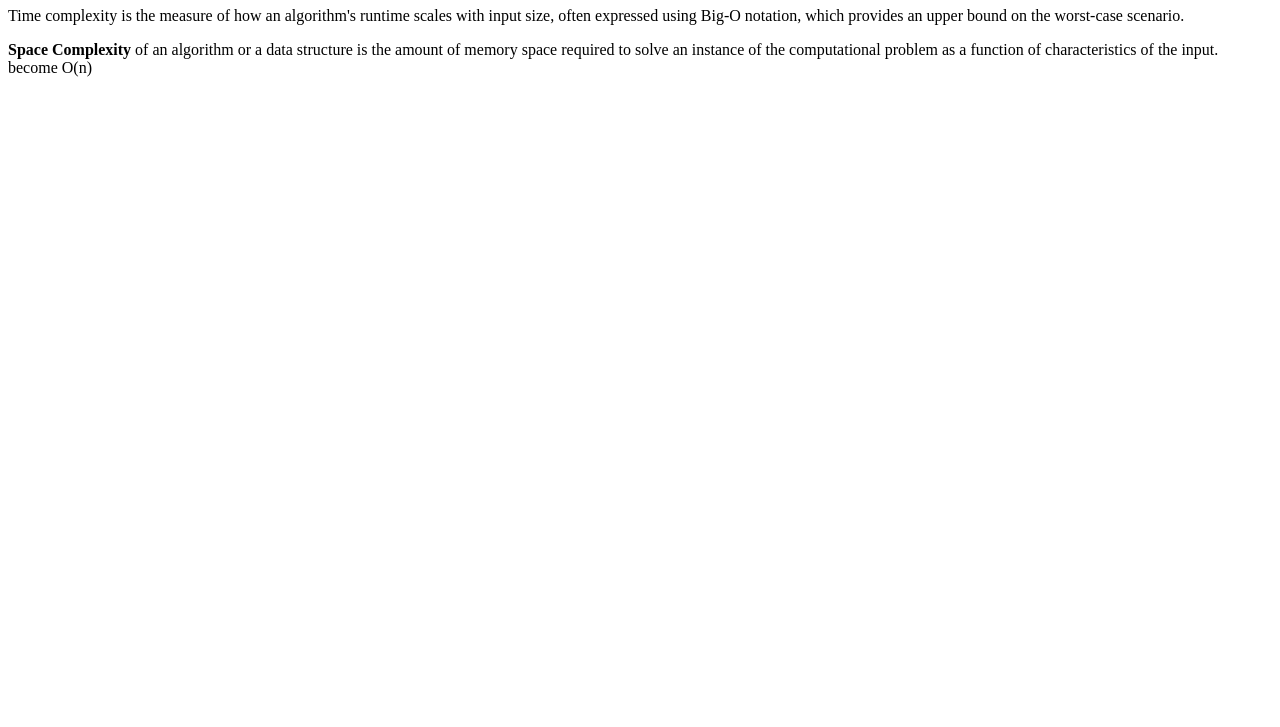
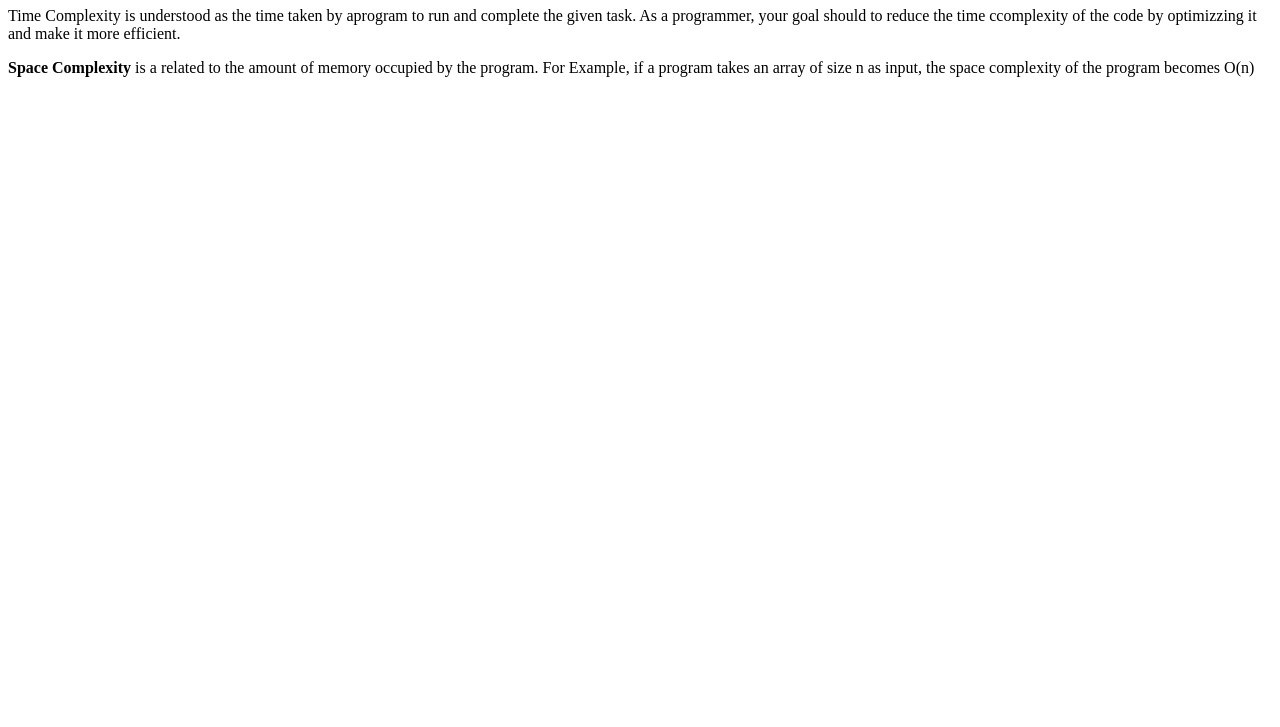
Before and after one commit to acciojob/time-and-space-complexity-sarathypartha001, a website: page main.html in a window 1280 px wide. Shown: the part 73-800 px from the top of the page. Drawn offline with Linux system fonts and the light colour scheme.

Commit message:
created a submission

```diff
--- a/main.html
+++ b/main.html
@@ -9,8 +9,8 @@
 <body>
 	<!-- the entire body must be written by student -->
 	<h1>Time and space complexity</h1>
-	<p>Time complexity is the measure of how an algorithm's runtime scales with input size, often expressed using Big-O notation, which provides an upper bound on the worst-case scenario.</p>
-	<p><b> Space Complexity </b>of an algorithm or a data structure is the amount of memory space required to solve an instance of the computational problem as a function of characteristics of the input. become O(n)</p>
+	<p>Time Complexity is understood as the time taken by aprogram to run and complete the given task. As a programmer, your goal should to reduce the time ccomplexity of the code by optimizzing it and make it more efficient.</p>
+	<p><b>Space Complexity</b> is a related to the amount of memory occupied by the program. For Example, if a program takes an array of size n as input, the space complexity of the program becomes O(n)</p>
 
     <script type="text/javascript" src="./script.js">
 </script>
```
